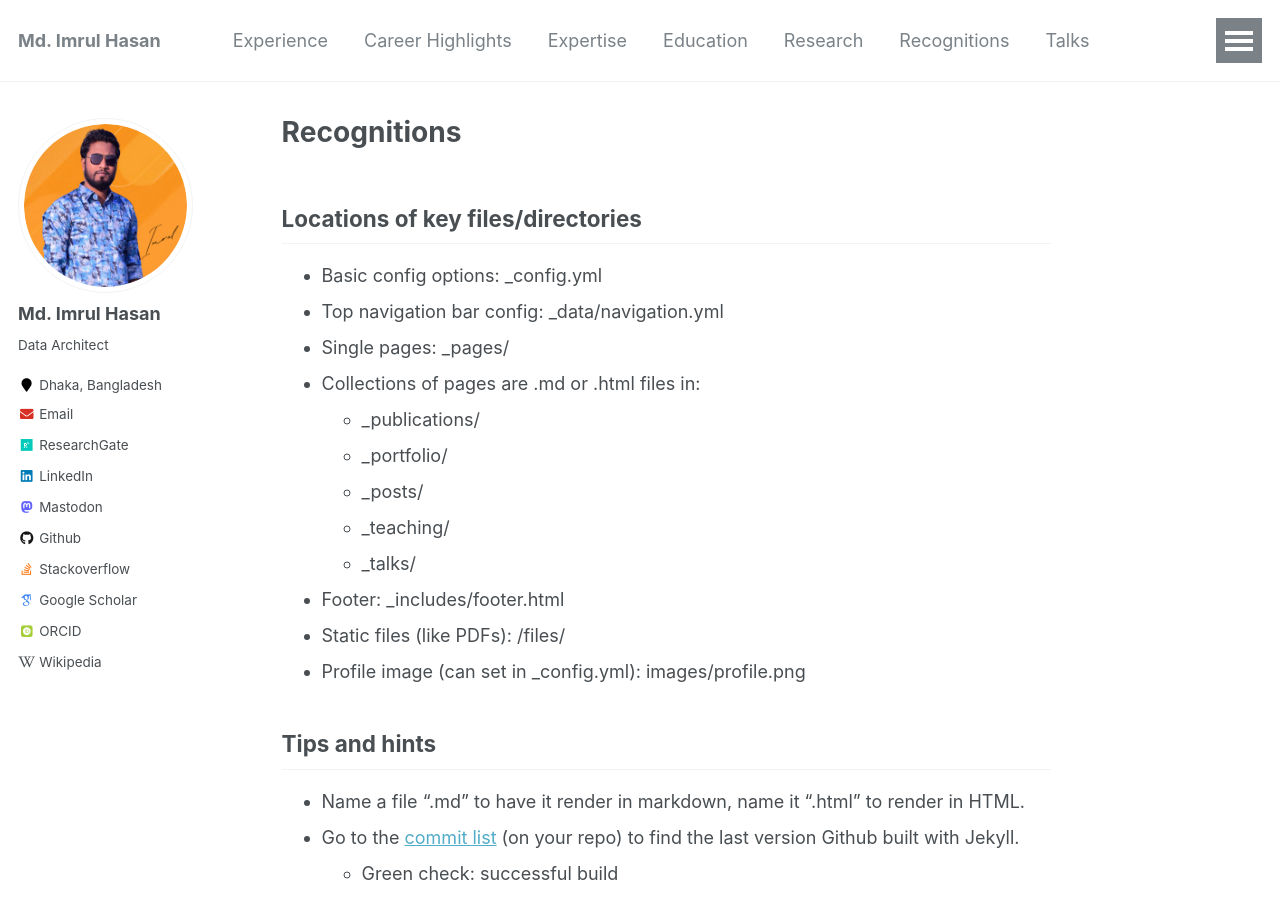
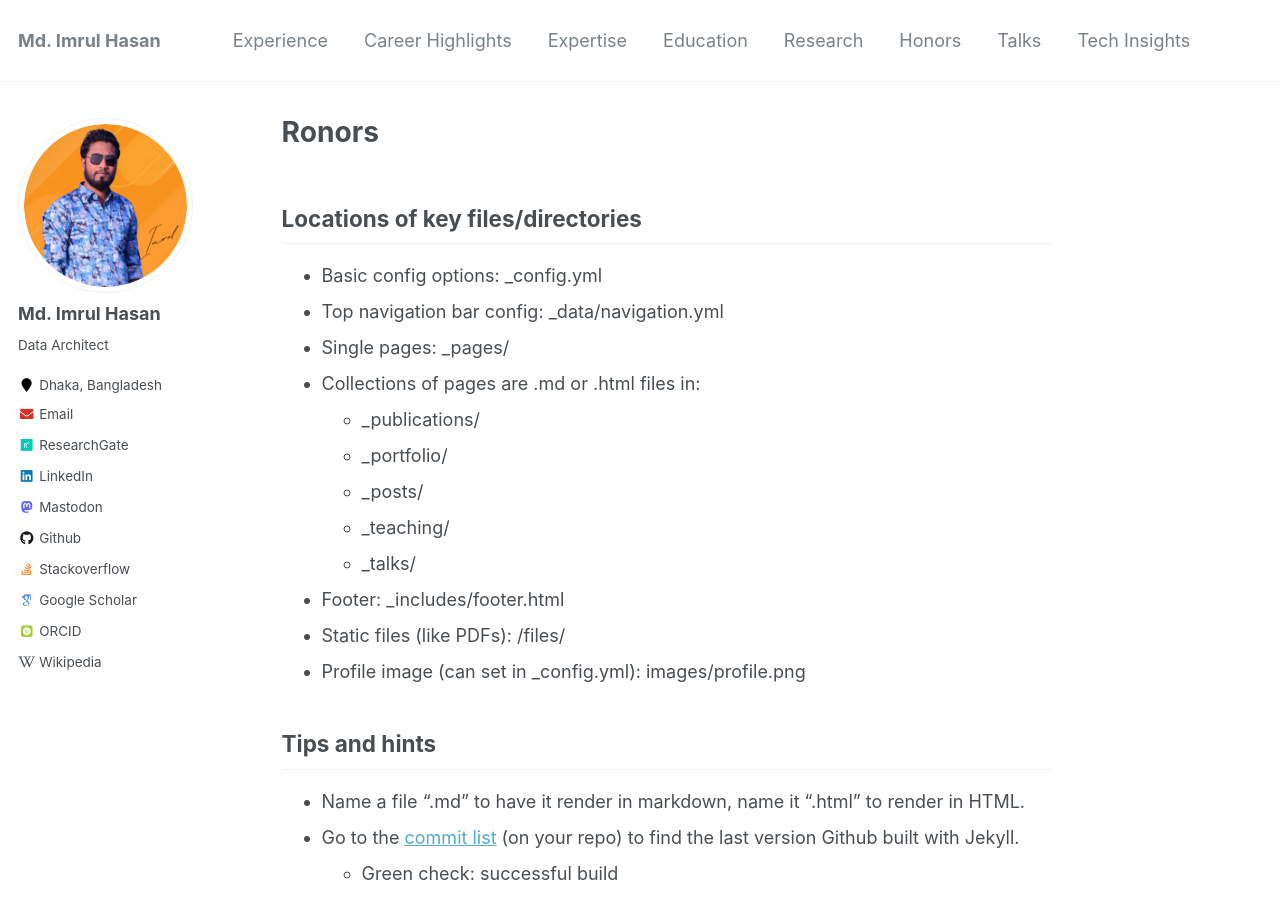
Before and after one commit to imrulhasandata/imrulhasandata, a Jekyll site: the page built from _pages/honors.md, in a window 1280 px wide and 900 px high. Built offline with Jekyll 4.4.1, drawn with Linux system fonts in a browser that asks for light colours; some web fonts are replaced.

```diff
--- a/_data/navigation.yml
+++ b/_data/navigation.yml
@@ -15,8 +15,8 @@ main:
   - title: "Research"
     url: /research/
 
-  - title: "Recognitions"
-    url: /recognitions/
+  - title: "Honors"
+    url: /honors/
 
   - title: "Talks"
     url: /talks/
--- a/_pages/recognitions.md
+++ b/_pages/honors.md
@@ -1,10 +1,10 @@
 ---
-permalink: /recognitions/
-title: "Recognitions"
+permalink: /honors/
+title: "Ronors"
 author_profile: true
 redirect_from:
   - /md/
-  - /recognitions.html
+  - /honors.html
 ---
 
 ## Locations of key files/directories
```
